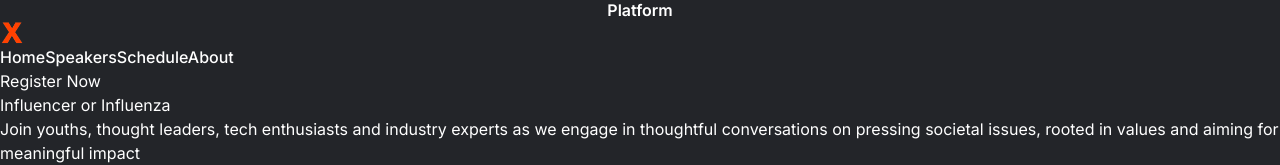
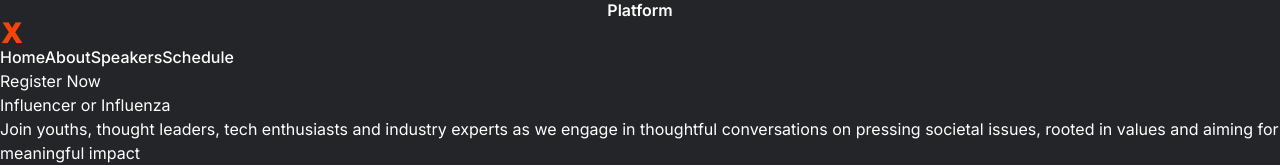
Before and after one commit to mzoyinda/PlatformX, a Next.js app: page / in a window 1280 px wide. Shown: the top 165 px of the page. Built offline with nearby package versions, Linux system fonts and the light colour scheme.

Commit message:
minor changes

```diff
--- a/src/components/About.jsx
+++ b/src/components/About.jsx
@@ -3,7 +3,7 @@
 
 const About = () => {
   return (
-    <section className="bg-[#1C1E23] w-full h-auto md:min-h-[600px] flex flex-col justify-start py-16 items-center bg-cover bg-no-repeat">
+    <section id='about' className="bg-[#1C1E23] w-full h-auto md:min-h-[600px] flex flex-col justify-start py-16 items-center bg-cover bg-no-repeat">
       <div className="flex flex-col lg:flex-row max-w-[1200px]">
       <h3 className="mb-10 font-semibold tracking-wide leading-[55px] self-center text-5xl lg:w-[30vw] mb[-5px] ">About <br/>  <span className="flex">Platform
         <Image
--- a/src/components/EventSchedule.jsx
+++ b/src/components/EventSchedule.jsx
@@ -33,7 +33,7 @@
 ]
 const EventSchedule = () => {
   return (
-    <section className="bg-[#1C1E23] h-auto md:min-h-[600px] flex flex-col justify-start py-32 items-center bg-cover bg-no-repeat">
+    <section id="schedule" className="bg-[#1C1E23] h-auto md:min-h-[600px] flex flex-col justify-start py-24 md:py-32 items-center bg-cover bg-no-repeat">
       <div className="w-[150px] mb-4 h-[3px] bg-[#fa3f01]" />
       <h3 className="text-3xl mb[-5px] ">Event Schedule</h3>
       <div className="gallery mt-12 md:mt-24 flex flex-wrap justify-center md:flex-row md:items-center">
--- a/src/components/Navbar.jsx
+++ b/src/components/Navbar.jsx
@@ -20,6 +20,10 @@
             Home
         </Link>
 
+        <Link href="/#about" className="mx-2 lg:mx-4 text-white">
+            About
+        </Link>
+
         <Link href="/#speakers" className="mx-2 lg:mx-4 text-white">
             Speakers
         </Link>
@@ -28,9 +32,6 @@
             Schedule
         </Link>
 
-        <Link href="/#about" className="mx-2 lg:mx-4 text-white">
-            About
-        </Link>
     </nav>
 
     <button className="px-4 sm:px-8 py-2 text-sm md:text-base sm:py-4 bg-transparent border-[1px] border-solid border-[#fa3f01] hover:bg-[#fa3f01] text-white rounded-lg">
--- a/src/components/Speaker.jsx
+++ b/src/components/Speaker.jsx
@@ -26,7 +26,7 @@
 
 const Speaker = () => {
     return (
-      <section id="speakers" className='h-auto md:min-h-[600px] flex flex-col justify-start py-32 items-center bg-[#232529] bg-cover bg-no-repeat'>
+      <section id="speakers" className='h-auto md:min-h-[600px] flex flex-col justify-start py-24 md:py-32 items-center bg-[#232529] bg-cover bg-no-repeat'>
         <div className='w-[150px] mb-4 h-[3px] bg-[#fa3f01]' />
         <h3 className='text-3xl mb[-5px] '>Meet Our Speakers</h3>
         <div className="gallery mt-12 md:mt-24 flex flex-wrap justify-center md:flex-row md:items-center">
```
